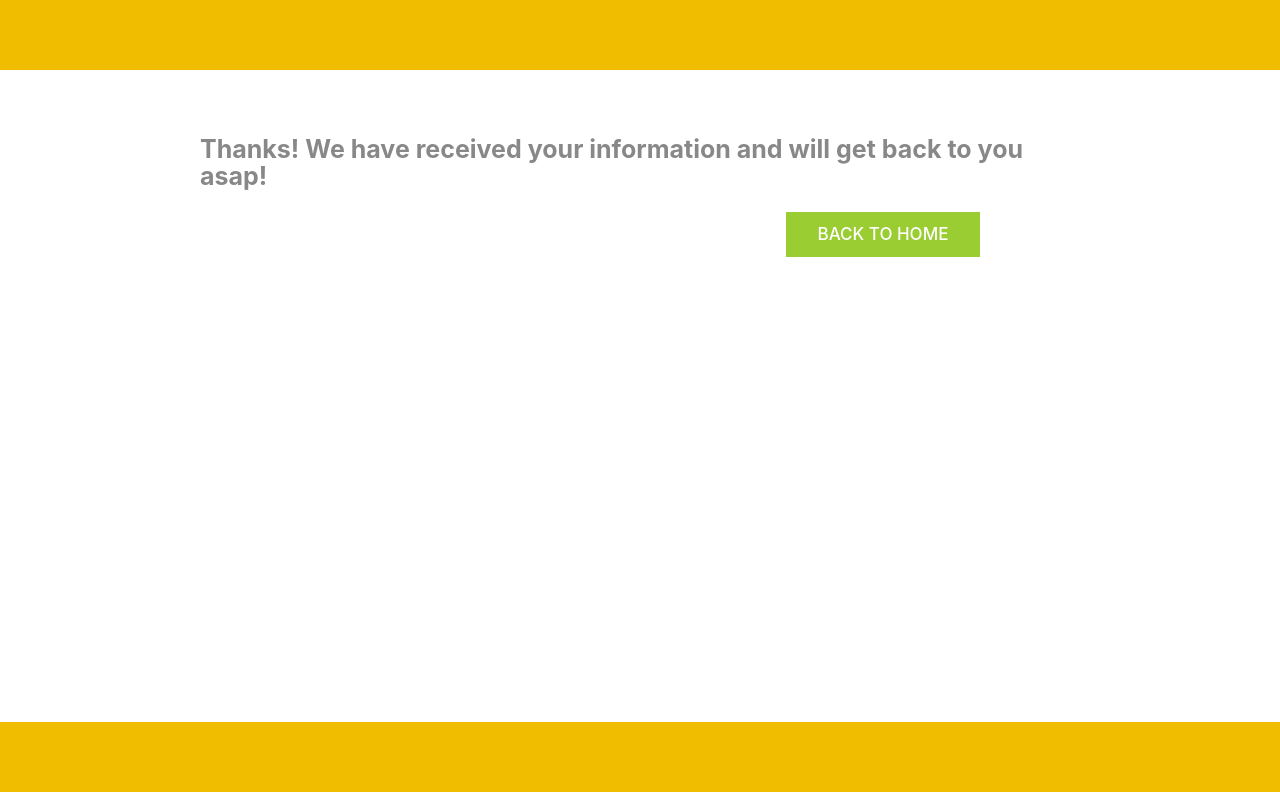
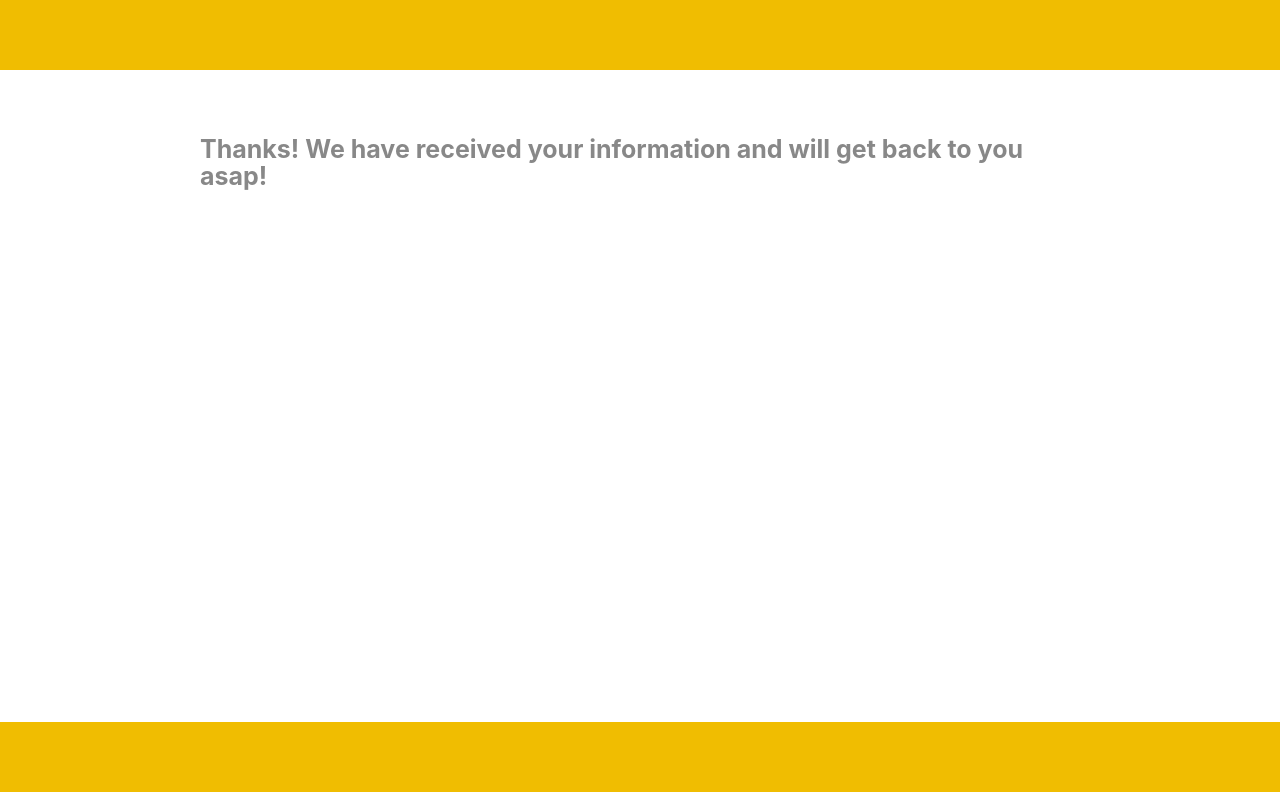
Before and after one commit to GabrielaOliveirabpt/Recipe_App, a React (Vite) app: page /confirmation in a window 1280 px wide. Built offline with nearby package versions, Linux system fonts and the light colour scheme; no server answers.

Commit message:
remove button back to home, to work better on it

```diff
--- a/src/Confirmation.jsx
+++ b/src/Confirmation.jsx
@@ -1,4 +1,4 @@
-import { Link } from 'react-router-dom';
+// import { Link } from 'react-router-dom';
 
 
 function Confirmation() {
@@ -38,9 +38,9 @@ function Confirmation() {
         <br />
         <br /><br />
         <br />
-        <Link to="/" style={{ textDecoration: 'none' }}>
+        {/* <Link to="/" style={{ textDecoration: 'none' }}>
           <button className="btn-confirm" >BACK TO HOME</button>
-        </Link>
+        </Link> */}
       </div>
 
       <br /><br />
```
